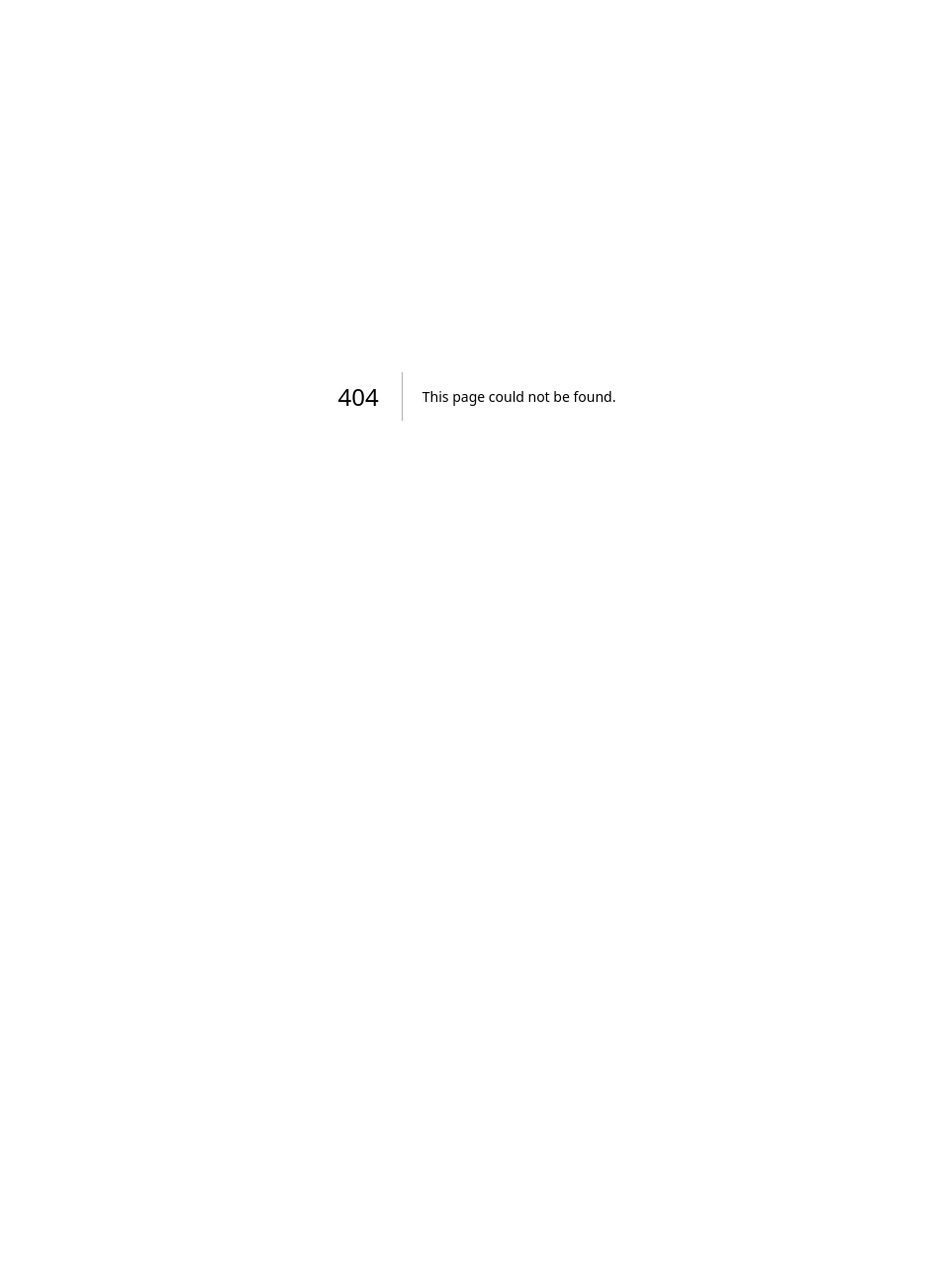
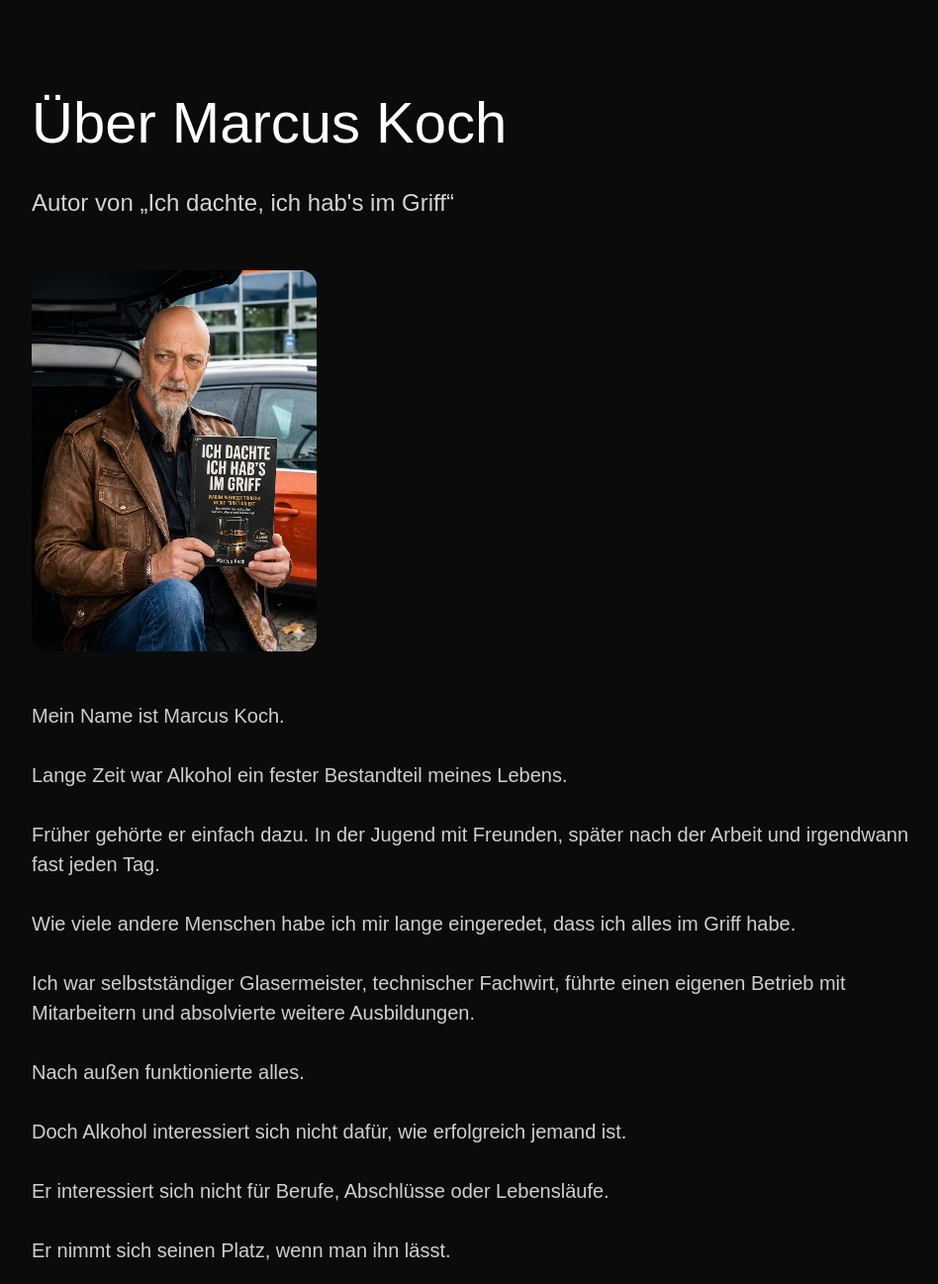
Before and after one commit to kochmarcus00-dotcom/ich-habs-im-griff, a Next.js app: page /ueber-marcus-koch in a window 1280 px wide. Before the commit this address had no page. Shown: the top 1297 px of the page at 99% size, without its empty margins (158-1106 px from the left). Before the commit the page ends 800 px from the top, so only its background shows below. Built offline with nearby package versions, Linux system fonts and the light colour scheme.

Commit message:
Autorenseite Marcus Koch hinzugefügt

```diff
--- /dev/null
+++ b/app/ueber-marcus-koch/page.tsx
@@ -0,0 +1,239 @@
+export const metadata = {
+  title: "Über Marcus Koch",
+  description:
+    "Marcus Koch ist Autor des Buches 'Ich dachte, ich hab's im Griff' und berichtet offen über seinen Weg aus der Alkoholabhängigkeit.",
+};
+
+export default function UeberMarcusKochPage() {
+  return (
+    <main
+      style={{
+        minHeight: "100vh",
+        backgroundColor: "#0B0B0B",
+        color: "white",
+        padding: "80px 24px",
+        fontFamily: "Arial, sans-serif",
+      }}
+    >
+      <article
+        style={{
+          maxWidth: "900px",
+          margin: "0 auto",
+        }}
+      >
+        <h1
+          style={{
+            fontSize: "58px",
+            marginBottom: "20px",
+          }}
+        >
+          Über Marcus Koch
+        </h1>
+
+        <p
+          style={{
+            fontSize: "24px",
+            color: "#d1d5db",
+            marginBottom: "50px",
+          }}
+        >
+          Autor von „Ich dachte, ich hab's im Griff“
+        </p>
+
+        <div
+          style={{
+            marginBottom: "50px",
+            textAlign: "center",
+          }}
+        >
+          <img
+            src="/marcus-koch.png"
+            alt="Marcus Koch mit seinem Buch"
+            style={{
+              maxWidth: "100%",
+              borderRadius: "16px",
+            }}
+          />
+        </div>
+
+        <p style={{ fontSize: "20px", color: "#cfcfcf", marginBottom: "30px" }}>
+          Mein Name ist Marcus Koch.
+        </p>
+
+        <p style={{ fontSize: "20px", color: "#cfcfcf", marginBottom: "30px" }}>
+          Lange Zeit war Alkohol ein fester Bestandteil meines Lebens.
+        </p>
+
+        <p style={{ fontSize: "20px", color: "#cfcfcf", marginBottom: "30px" }}>
+          Früher gehörte er einfach dazu. In der Jugend mit Freunden,
+          später nach der Arbeit und irgendwann fast jeden Tag.
+        </p>
+
+        <p style={{ fontSize: "20px", color: "#cfcfcf", marginBottom: "30px" }}>
+          Wie viele andere Menschen habe ich mir lange eingeredet,
+          dass ich alles im Griff habe.
+        </p>
+
+        <p style={{ fontSize: "20px", color: "#cfcfcf", marginBottom: "30px" }}>
+          Ich war selbstständiger Glasermeister, technischer Fachwirt,
+          führte einen eigenen Betrieb mit Mitarbeitern und absolvierte
+          weitere Ausbildungen.
+        </p>
+
+        <p style={{ fontSize: "20px", color: "#cfcfcf", marginBottom: "30px" }}>
+          Nach außen funktionierte alles.
+        </p>
+
+        <p style={{ fontSize: "20px", color: "#cfcfcf", marginBottom: "30px" }}>
+          Doch Alkohol interessiert sich nicht dafür, wie erfolgreich
+          jemand ist.
+        </p>
+
+        <p style={{ fontSize: "20px", color: "#cfcfcf", marginBottom: "30px" }}>
+          Er interessiert sich nicht für Berufe, Abschlüsse oder
+          Lebensläufe.
+        </p>
+
+        <p style={{ fontSize: "20px", color: "#cfcfcf", marginBottom: "30px" }}>
+          Er nimmt sich seinen Platz, wenn man ihn lässt.
+        </p>
+
+        <p style={{ fontSize: "20px", color: "#cfcfcf", marginBottom: "30px" }}>
+          Bei mir wurde Alkohol irgendwann zur Antwort auf alles.
+        </p>
+
+        <p style={{ fontSize: "20px", color: "#cfcfcf", marginBottom: "30px" }}>
+          Auf Stress.
+        </p>
+
+        <p style={{ fontSize: "20px", color: "#cfcfcf", marginBottom: "30px" }}>
+          Auf Sorgen.
+        </p>
+
+        <p style={{ fontSize: "20px", color: "#cfcfcf", marginBottom: "30px" }}>
+          Auf schlechte Tage.
+        </p>
+
+        <p style={{ fontSize: "20px", color: "#cfcfcf", marginBottom: "30px" }}>
+          Zum Schluss schien er jede Wunde zu heilen.
+        </p>
+
+        <p style={{ fontSize: "20px", color: "#cfcfcf", marginBottom: "30px" }}>
+          In Wirklichkeit hat er sie nur betäubt.
+        </p>
+
+        <p style={{ fontSize: "20px", color: "#cfcfcf", marginBottom: "30px" }}>
+          Nach zwei Entzügen – einem ambulanten und einem stationären –
+          trank ich anschließend sogar noch mehr als zuvor.
+        </p>
+
+        <p style={{ fontSize: "20px", color: "#cfcfcf", marginBottom: "30px" }}>
+          Fast zehn Jahre lang bestimmte Alkohol große Teile meines Lebens.
+        </p>
+
+        <p style={{ fontSize: "20px", color: "#cfcfcf", marginBottom: "30px" }}>
+          Irgendwann wurde mir klar, dass es so nicht weitergehen konnte.
+        </p>
+
+        <p style={{ fontSize: "20px", color: "#cfcfcf", marginBottom: "30px" }}>
+          Bevor ich daran zugrunde ging, zog ich die Notbremse.
+        </p>
+
+        <p style={{ fontSize: "20px", color: "#cfcfcf", marginBottom: "30px" }}>
+          Dieses Buch ist aus meinen Gedanken und aus vielen Gesprächen
+          mit Menschen entstanden, die zu viel trinken.
+        </p>
+
+        <p style={{ fontSize: "20px", color: "#cfcfcf", marginBottom: "30px" }}>
+          Menschen, die kämpfen.
+        </p>
+
+        <p style={{ fontSize: "20px", color: "#cfcfcf", marginBottom: "30px" }}>
+          Und leider auch Menschen, die den Absprung vielleicht nie schaffen werden.
+        </p>
+
+        <p style={{ fontSize: "20px", color: "#cfcfcf", marginBottom: "30px" }}>
+          Viele Alkoholratgeber haben mir nie wirklich geholfen.
+        </p>
+
+        <p style={{ fontSize: "20px", color: "#cfcfcf", marginBottom: "30px" }}>
+          Oft ging es nur um Verbote.
+        </p>
+
+        <p style={{ fontSize: "20px", color: "#cfcfcf", marginBottom: "30px" }}>
+          Um Regeln.
+        </p>
+
+        <p style={{ fontSize: "20px", color: "#cfcfcf", marginBottom: "30px" }}>
+          Und um die Botschaft:
+        </p>
+
+        <p style={{ fontSize: "24px", color: "#D68A1F", marginBottom: "40px" }}>
+          „Du darfst nicht trinken.“
+        </p>
+
+        <p style={{ fontSize: "20px", color: "#cfcfcf", marginBottom: "30px" }}>
+          Für mich lautet die wichtigere Frage:
+        </p>
+
+        <p style={{ fontSize: "24px", color: "#D68A1F", marginBottom: "40px" }}>
+          Warum trinken wir überhaupt?
+        </p>
+
+        <p style={{ fontSize: "20px", color: "#cfcfcf", marginBottom: "30px" }}>
+          Deshalb habe ich „Ich dachte, ich hab's im Griff“ geschrieben.
+        </p>
+
+        <p style={{ fontSize: "20px", color: "#cfcfcf", marginBottom: "30px" }}>
+          Nicht als Lehrbuch.
+        </p>
+
+        <p style={{ fontSize: "20px", color: "#cfcfcf", marginBottom: "30px" }}>
+          Nicht als Therapie.
+        </p>
+
+        <p style={{ fontSize: "20px", color: "#cfcfcf", marginBottom: "50px" }}>
+          Sondern als ehrlichen Gedankenkanal von einem Menschen zum anderen.
+        </p>
+
+        <a
+          href="https://www.amazon.de/dp/B0FH6T3V4K"
+          target="_blank"
+          rel="noopener noreferrer"
+          style={{
+            display: "inline-block",
+            backgroundColor: "#D68A1F",
+            color: "black",
+            padding: "18px 32px",
+            borderRadius: "16px",
+            textDecoration: "none",
+            fontWeight: 700,
+          }}
+        >
+          Zum Buch auf Amazon
+        </a>
+
+        <div
+          style={{
+            marginTop: "60px",
+            paddingTop: "30px",
+            borderTop: "1px solid #222",
+          }}
+        >
+          <a
+            href="/"
+            style={{
+              display: "inline-block",
+              color: "#D68A1F",
+              textDecoration: "none",
+              fontWeight: 700,
+              fontSize: "18px",
+            }}
+          >
+            ← Zurück zur Startseite
+          </a>
+        </div>
+      </article>
+    </main>
+  );
+}
```
Also changed, not shown: public/marcus-koch.png (added).
